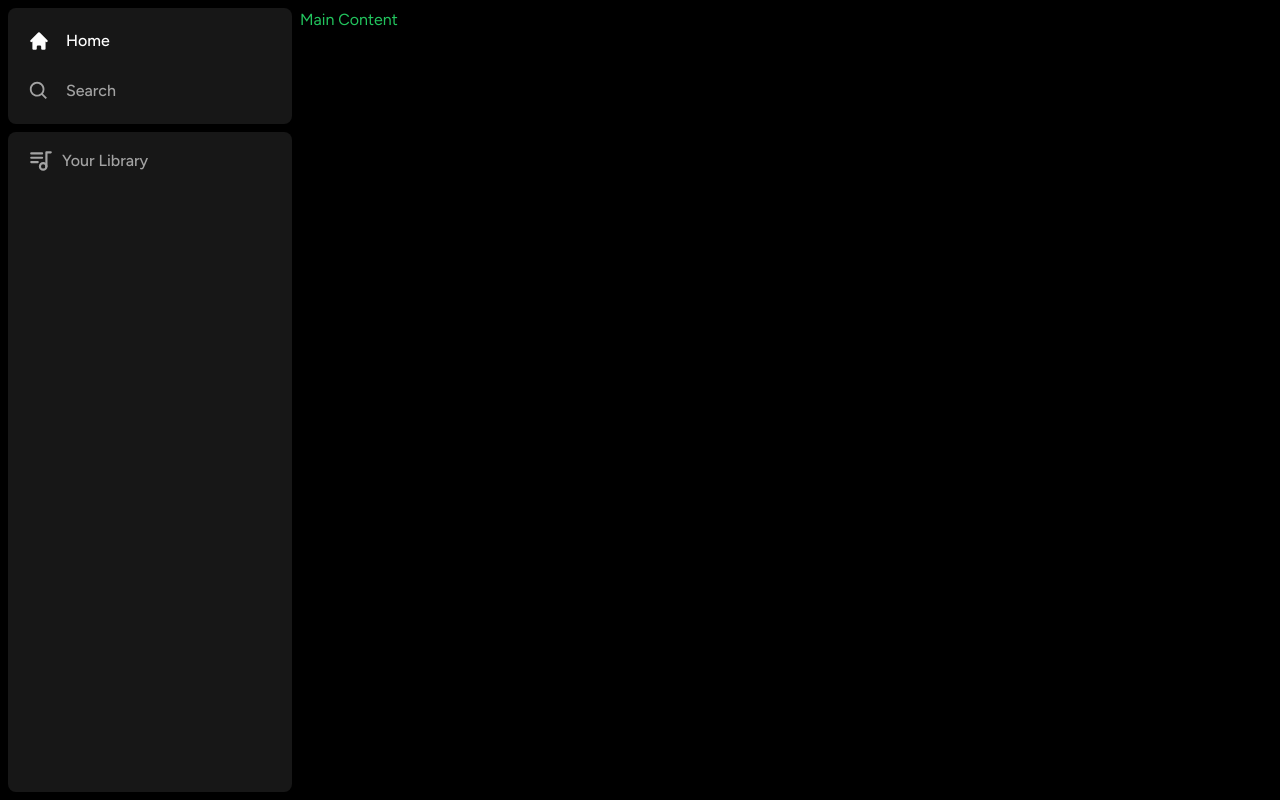
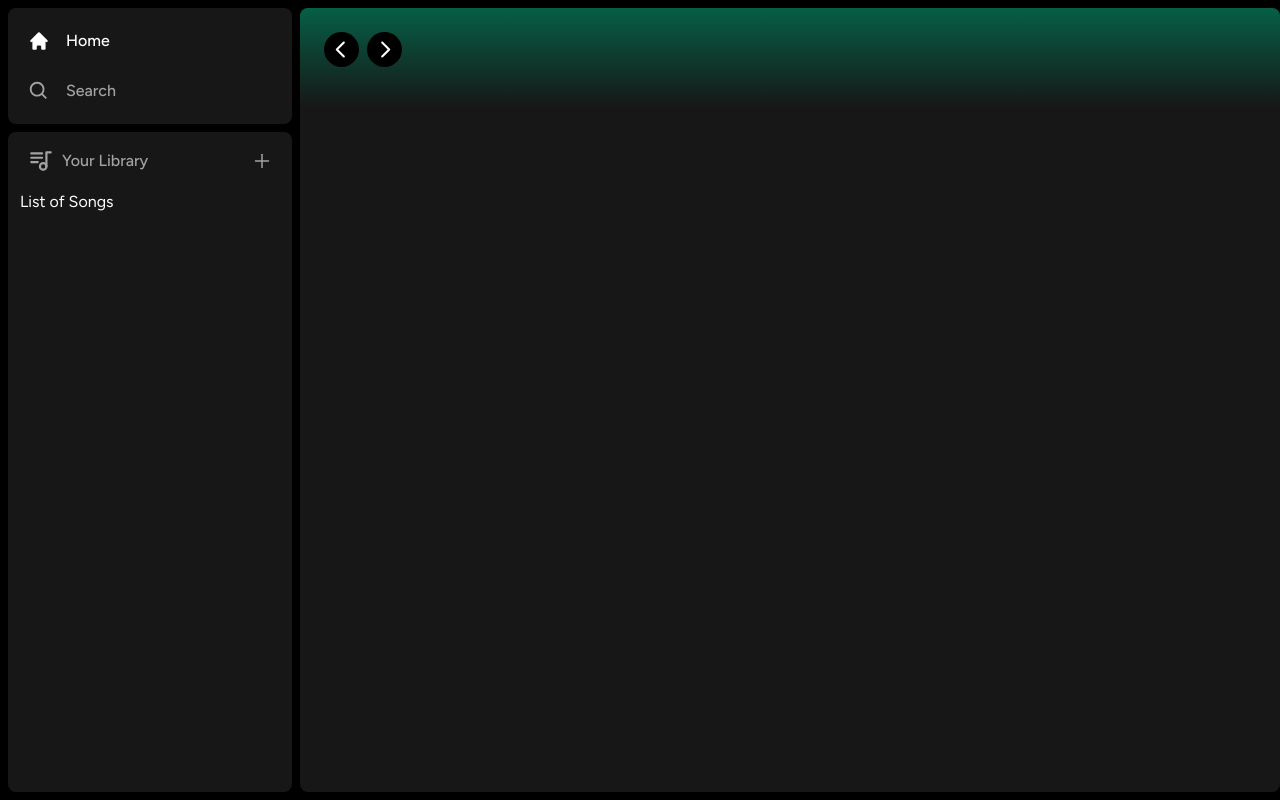
Before and after one commit to premqer/spotify-clone, a Next.js app: page / in a window 1280 px wide. Built offline with nearby package versions, Linux system fonts and the light colour scheme.

Commit message:
Still working on the layout

```diff
--- a/app/(site)/page.tsx
+++ b/app/(site)/page.tsx
@@ -1,5 +1,18 @@
+import Header from '@/components/Header';
+
 export default function Home() {
   return (
-    <div className='text-green-500'>Main Content</div>
+    <div className='
+      bg-neutral-900
+      rounded-lg
+      h-full
+      w-full
+      overflow-hidden
+      overflow-y-auto
+    '>
+      <Header>
+        Header
+      </Header>
+    </div>
   );
 }
--- /dev/null
+++ b/components/Header.tsx
@@ -0,0 +1,80 @@
+"use client";
+
+import { useRouter } from 'next/navigation';
+import { twMerge } from 'tailwind-merge';
+import { RxCaretLeft, RxCaretRight } from 'react-icons/rx';
+
+interface HeaderProps {
+    children: React.ReactNode;
+    className?: string;
+}
+
+const Header: React.FC<HeaderProps> = ({
+    children,
+    className
+}) => {
+    const router = useRouter(); //BTW we used useRouter in server component so we need to "use client"
+
+    const handleLogout = () => {
+        //Handle logout
+    }
+
+    return (
+        <div
+            className={twMerge(`
+                h-fit
+                bg-gradient-to-b
+                from-emerald-800
+                p-6
+            `,
+                className
+            )}
+        >
+            <div className='
+                w-full
+                mb-4
+                flex
+                items-center
+                justify-between
+            '>
+                <div className='
+                    hidden
+                    md:flex
+                    gap-x-2
+                    items-center
+                '>
+                    <button
+                    onClick={() => router.back()}
+                        className='
+                            rounded-full
+                            bg-black
+                            flex
+                            items-center
+                            justify-center
+                            hover:opacity-75
+                            transition
+                        '
+                    >
+                        <RxCaretLeft className='text-white' size={35}/>
+                    </button>
+                    <button
+                        onClick={() => router.forward()}
+                        className='
+                            rounded-full
+                            bg-black
+                            flex
+                            items-center
+                            justify-center
+                            hover:opacity-75
+                            transition
+                        '
+                    >
+                        <RxCaretRight className='text-white' size={35}/>
+                    </button>
+                </div>
+            </div>
+        </div>
+     );
+}
+
+export default Header;
--- a/components/Library.tsx
+++ b/components/Library.tsx
@@ -1,5 +1,6 @@
 "use client";
 import { TbPlaylist } from "react-icons/tb";
+import { AiOutlinePlus } from  "react-icons/ai";
 
 const Library = () => {
     const onClick = () => {
@@ -34,6 +35,25 @@
                         Your Library
                     </p>
                 </div>
+                <AiOutlinePlus
+                    onClick={onClick}
+                    size={20}
+                    className='
+                        text-neutral-400
+                        cursor-pointer
+                        hover:text-white
+                        transition
+                    '
+                />
+            </div>
+            <div className='
+                flex
+                flex-col
+                gap-y-2
+                mt-4
+                px-3
+            '>
+                List of Songs
             </div>
         </div>
      );
```
